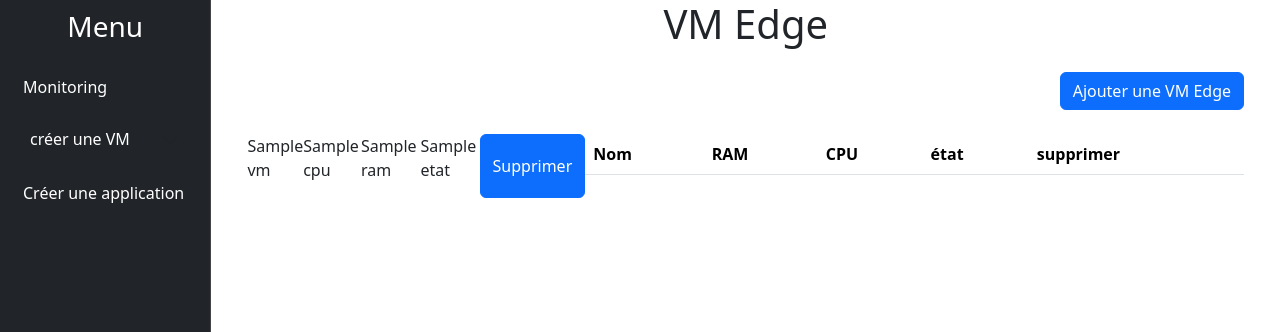
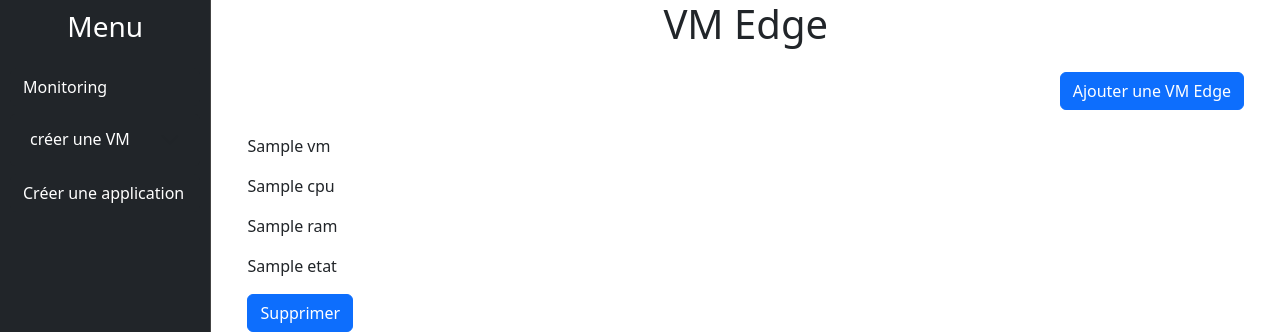
Before and after one commit to ssaumon/stageTR, a Flask app: template app/frontend/templates/edge.j2 in a window 1280 px wide. Shown: the top 332 px of the page. Run offline with Flask 3, Linux system fonts and the light colour scheme; the template is opened without the code that fills it: most values are stand-ins (such as "Sample title", 1, 10 or a date in 2020); lists and menus that the app fills with data are empty.

Commit message:
changement end

```diff
--- a/app/frontend/templates/edge.j2
+++ b/app/frontend/templates/edge.j2
@@ -49,7 +49,7 @@
             </button>
           </div>
 
-          <div class="d-flex justify-content-end m-4">
+          <div class="m-4">
             <table class="table table-striped">
               <thead>
                 <tr>
```
